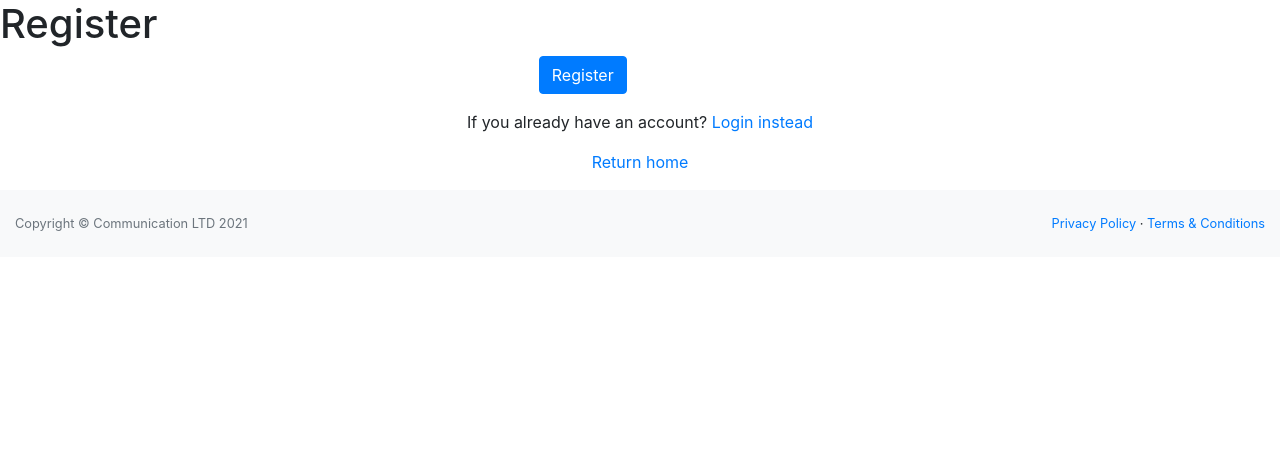
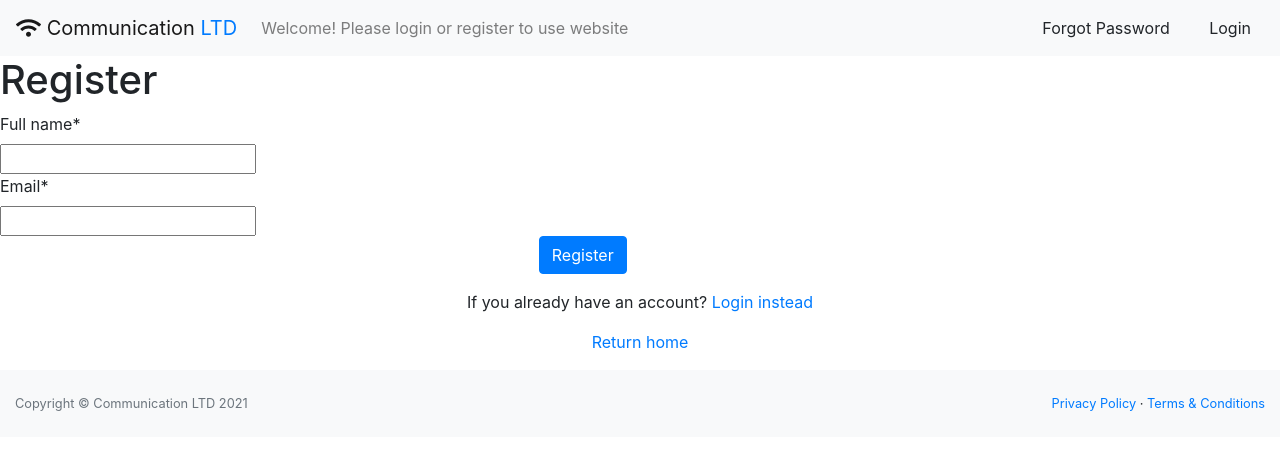
Before and after one commit to borismand/GMB_NetComm, a Django app: page /register/ in a window 1280 px wide. Shown: the top 450 px of the page. Run offline with Django 3.2, Linux system fonts and the light colour scheme; some libraries are stand-ins or nearby versions.

Commit message:
add mini form

```diff
--- /dev/null
+++ b/net_comm_web/form.py
@@ -0,0 +1,8 @@
+from django import forms
+
+
+class RegisterForm(forms.Form):
+    full_name = forms.CharField()
+    email = forms.CharField()
+    password = forms.PasswordInput()
+    confirm_password = forms.PasswordInput()
--- a/net_comm_web/templates/pages/header.html
+++ b/net_comm_web/templates/pages/header.html
@@ -30,6 +30,48 @@
   </head>
  <body>
 
+ <nav class="navbar navbar-expand-lg navbar-light bg-light static-top">
+    <a class="navbar-brand" href="/">
+        <i class="fas fa-wifi"></i> Communication <span style="color: #007bff;">LTD</span></a>
+    <button class="navbar-toggler" type="button" data-toggle="collapse" data-target="#navbarText" aria-controls="navbarText" aria-expanded="false" aria-label="Toggle navigation">
+    <span class="navbar-toggler-icon"></span>
+     </button>
+  <div class="collapse navbar-collapse" id="navbarText">
+    <ul class="navbar-nav mr-auto">
+      {% if user.is_authenticated %}
+
+      <li class="nav-item">
+        <a class="nav-link" href="/logout">Logout</a>
+      </li>
+      <li class="nav-item">
+        <a class="nav-link" href="/#">Welcome, {{user.username}}</a>
+      </li>
+      </ul>
+      <div>
+        <a class="btn btn-primary" href="/changepassword">Change Password</a>
+      </div>
+      <div>
+        &nbsp;&nbsp;
+        <a class="btn btn-primary" href="/dashboard">Dashboard</a>
+      </div>
+      {% else %}
+
+      <li class="nav-item">
+        <a class="nav-link">Welcome! Please login or register to use website</a>
+      </li>
+      </div>
+      <div>
+        <a class="btn btn-light" href="/password_reset">Forgot Password</a>
+      </div>
+      <div>
+        &nbsp;&nbsp;
+        <a class="btn btn-light" href="/login">Login</a>
+      </div>
+
+      {% endif %}
+
+</nav>
+
     {% include 'pages/components/messages.html' %}
 
     {% block content %}
--- a/net_comm_web/templates/pages/register.html
+++ b/net_comm_web/templates/pages/register.html
@@ -1,4 +1,5 @@
 {% extends "./header.html" %}
+{% load static %}
 
 {% block content %}
 
--- a/net_comm_web/views.py
+++ b/net_comm_web/views.py
@@ -1,4 +1,5 @@
 from django.shortcuts import render, redirect
+from .form import RegisterForm
 
 # Create your views here.
 
@@ -12,7 +13,8 @@
 
 
 def register(request):
-    return render(request, "pages/register.html")
+    form = RegisterForm()
+    return render(request, "pages/register.html", {'register_form': form})
 
 
 def change_password(request):
```
Also changed, not shown: net_comm_web/templates/pages/index.html (+1 -42 lines), 1 other file.
